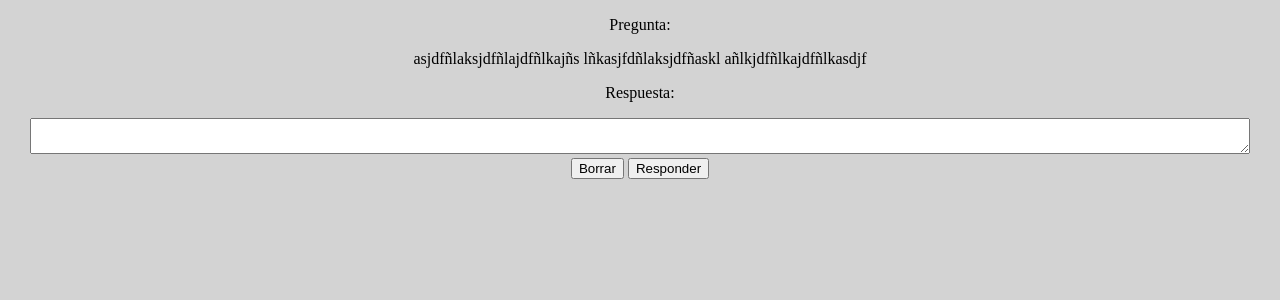
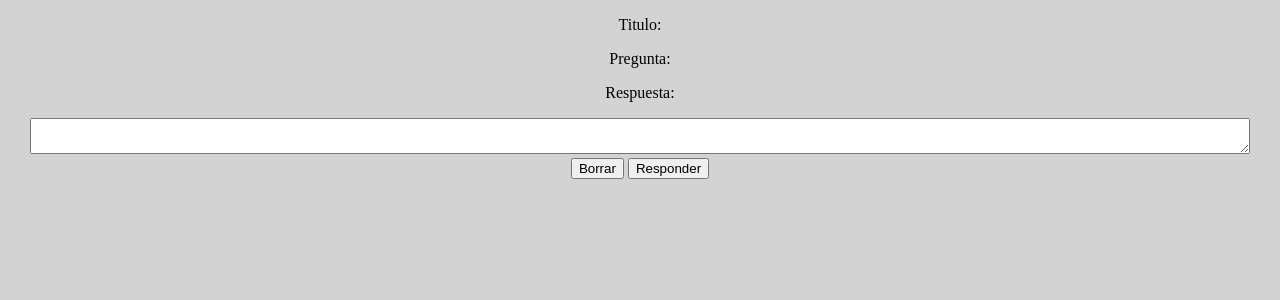
Before and after one commit to hosteando33/ForoX, a PHP site: page /FOROX/private/nueva_respuesta.php?id_comentario=1 in a window 1280 px wide. Shown: the top 300 px of the page. Run offline with PHP 8.4, Linux system fonts and the light colour scheme; data comes from the database, SQL or seed files in the repository.

Commit message:
Añadido tutulo de pregunta

```diff
--- a/private/nueva_respuesta.php
+++ b/private/nueva_respuesta.php
@@ -23,7 +23,24 @@
 
 	<form method="POST" action="responder_BBDD.php">
 
-		<div id= "texto_respuesta">
+		<div id= "titulo_pregunta">
+			<p>
+				Titulo:
+			</p>
+
+			<?php
+
+			foreach ($preguntas as $pregunta){
+				if ($pregunta["id_comentario"] == $id_comentario) {
+					echo $pregunta["titulo_comentario"];
+				}
+			};
+
+			?>
+
+		</div>
+
+		<div id= "texto_pregunta">
 			<p>
 				Pregunta:
 			</p>
@@ -36,7 +53,7 @@
 				}
 			};
 
-			echo $pregunta["texto_comentario"];
+			// echo $pregunta["texto_comentario"];
 
 			?>
 
--- a/private/responder_BBDD.php
+++ b/private/responder_BBDD.php
@@ -37,7 +37,7 @@
 
 if($conexion->query($sql_comentarios)){
 	echo "<script>
-		alert('Comentario guardado, gracias por participar');
+		alert('Respuesta guardada, gracias por participar');
 		window.location.href='../maqueta/contenido0.html';
 	</script>
 	";
```
